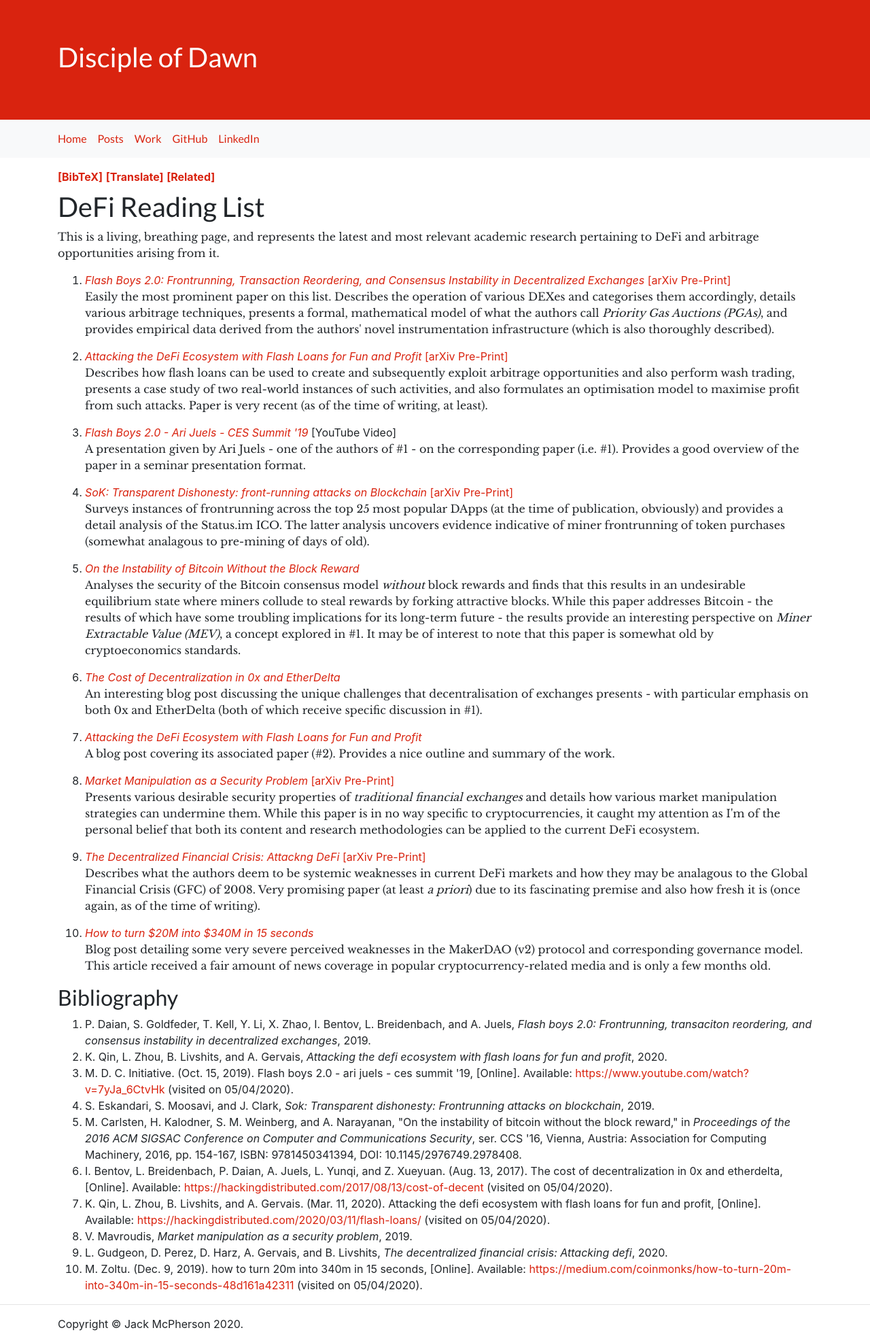
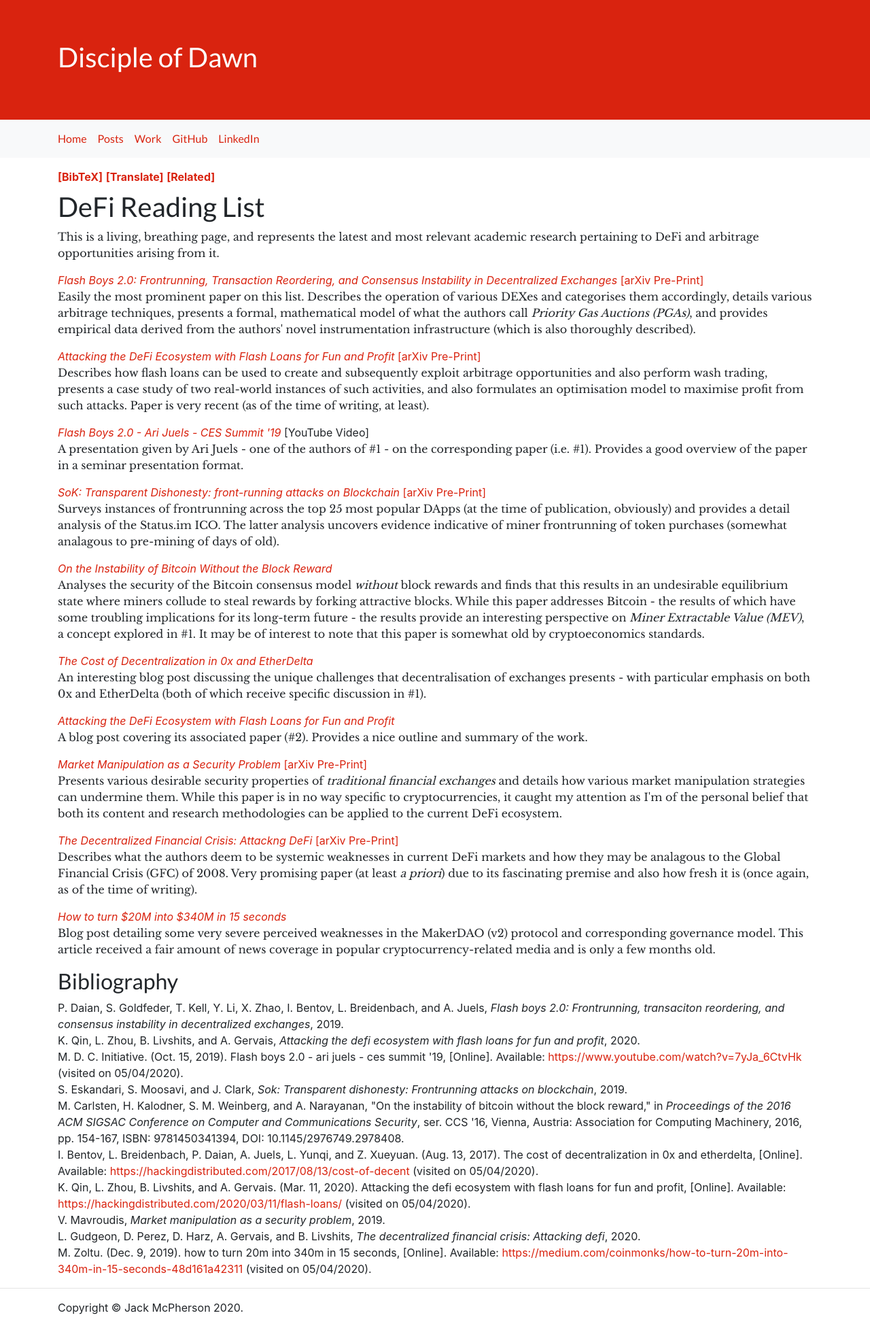
Before and after one commit to jmcph4/website, a Jekyll site: the page built from defi-reading-list.html, in a window 1280 px wide. Shown: the whole page at 68% size. Built offline with Jekyll 4.4.1, drawn with Linux system fonts in a browser that asks for light colours; after the commit the page ends 1951 px from its top, so only the background shows below that.

Commit message:
Add list styling to CSS
This commit adds styling specifically for lists to the `main.css`
stylesheet.

```diff
--- a/assets/css/main.css
+++ b/assets/css/main.css
@@ -21,6 +21,12 @@ header {
 
 body h1, h2, h3, h4, h5, h6, .nav-item {
     font-family: 'Lato', sans-serif !important;
+}
+
+ol, ul {
+  list-style: none;
+  margin: 0;
+  padding: 0;
 }
 
 body p {
```
